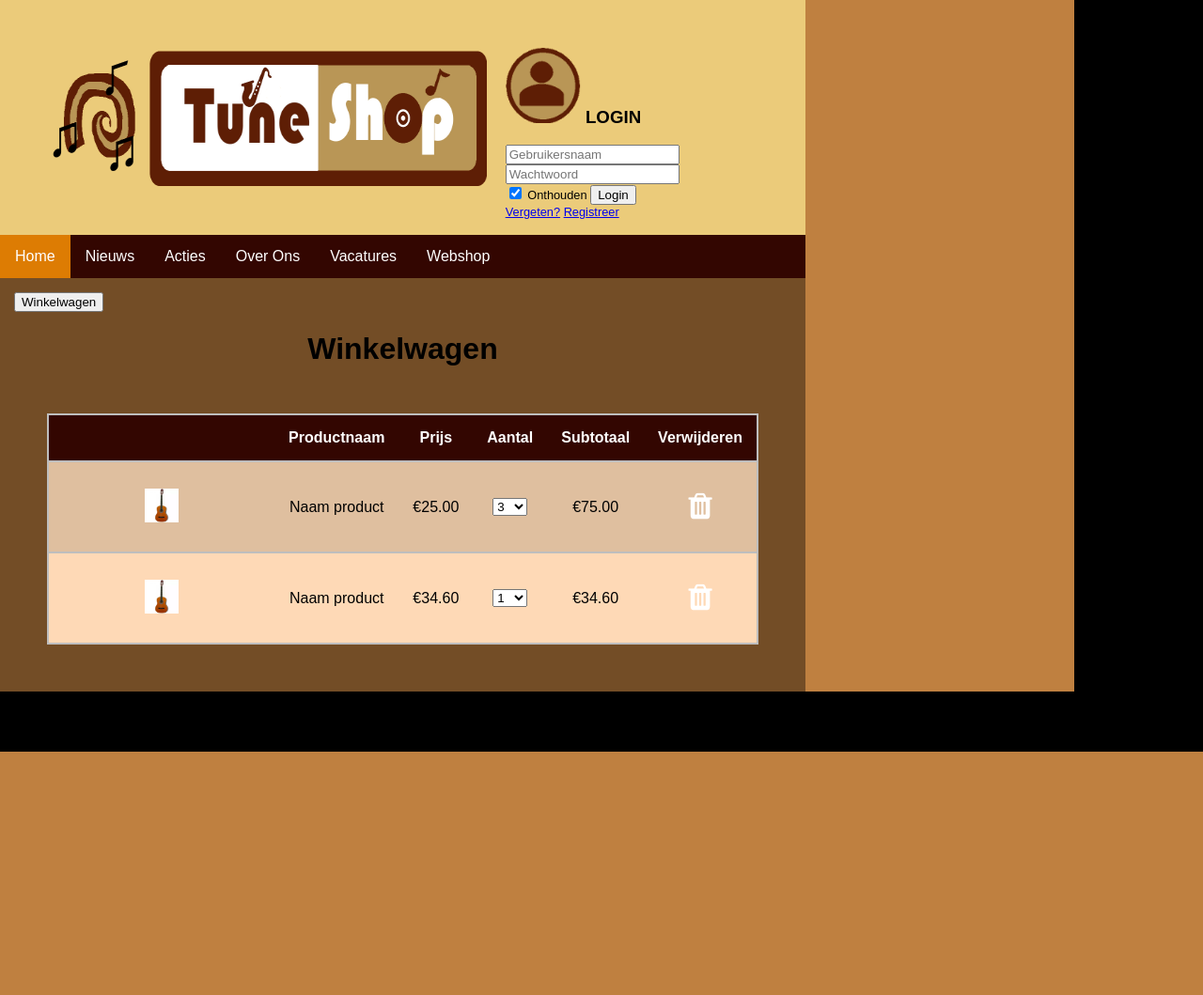
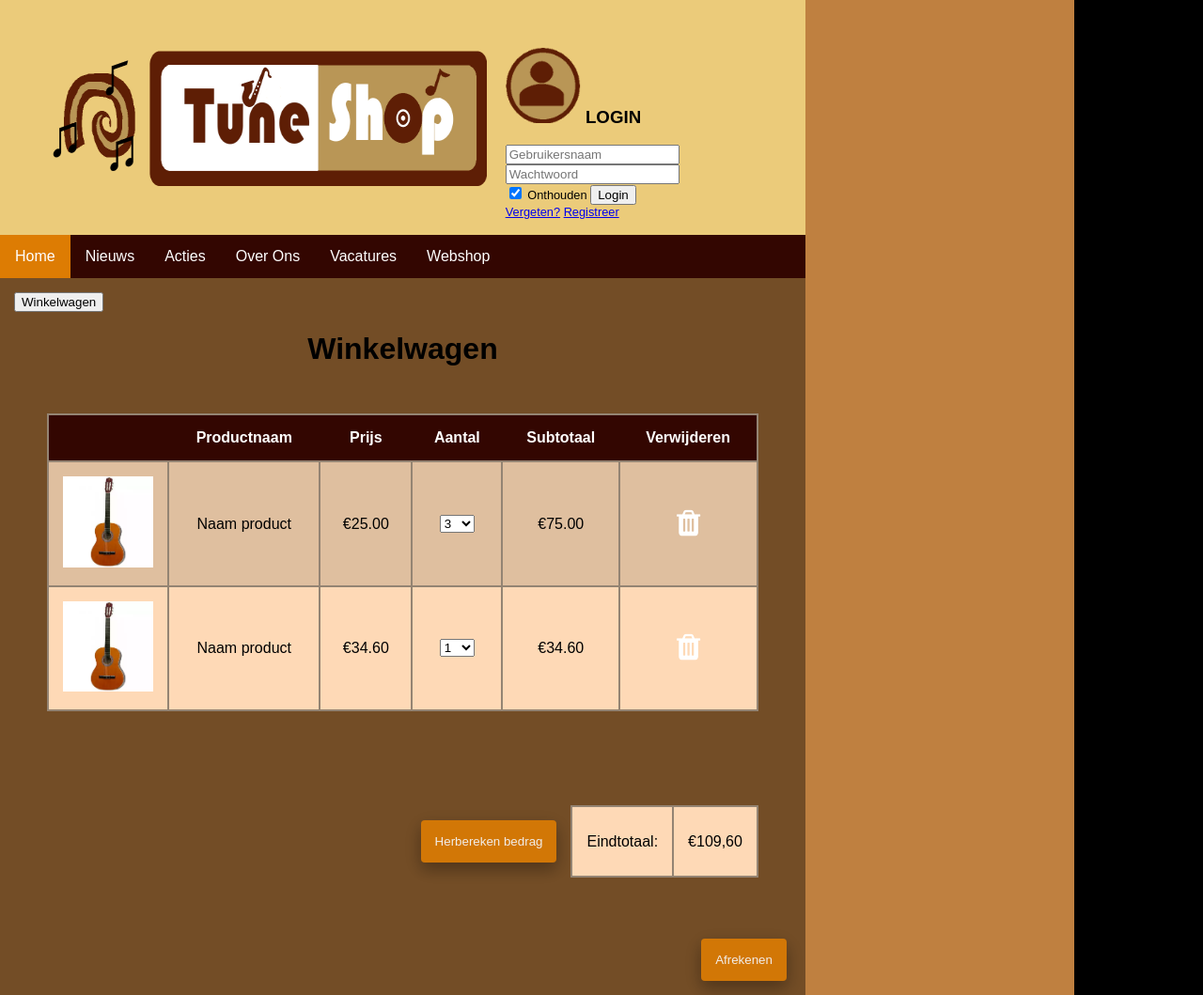
Before and after one commit to LotusterHaar/3A-Webshop, a PHP site: page /shoppingcartpage.html in a window 1280 px wide. Shown: the whole page at 94% size. Before the commit the page ends 800 px from the top, so only its background shows below. Run offline with PHP 8.4, Linux system fonts and the light colour scheme.

Commit message:
eind totaal rij toegevoegd, lijnen aan de kolommen toegevoegd

```diff
--- a/shoppingcartpage.html
+++ b/shoppingcartpage.html
@@ -84,7 +84,7 @@ File: styles shoppingcart CSS
                 </nav>
             </div>
         </header>
-        <main>
+        <main class="flex-columnContainer">
             <div class="tablecontainer">
             <div class="buttonRow">
                 <button class="buttonShopMore onclick="goBack()>Winkelwagen</button>
@@ -105,7 +105,7 @@ File: styles shoppingcart CSS
                     <th>Verwijderen</th>
                 </tr>
                 <tr>
-                    <td> <img src="images/instrumentImage.jpg" alt="Instrument Image" class="productImage"></td>
+                    <td class="pImage"><img src="images/instrumentImage.jpg" alt="Instrument Image" class="productImage"></td>
                     <td>Naam product</td>
                     <td>€25.00</td>
                     <td><form action="/action_page.php">
@@ -150,6 +150,19 @@ File: styles shoppingcart CSS
                 </tr>
             </table>
             </div>
+            <div class="tableRow">
+                <table>
+                    <tr id="endTotalRow">
+                    <td id="firstColumnTotalRow"><button type="button" class="orangeBtn recalculate">Herbereken bedrag</button></td>
+                    <td class="colorColumn">Eindtotaal: </td>
+                    <td class="colorColumn">€109,60</td>
+                    </tr>
+                </table>
+                </table>
+            </div>
+            <div class="payButton">
+                <button type="submit" class="orangeBtn pay">Afrekenen</button>
+            </div>
         </main>
     </div>
     <div class="advertisementwrapper">
--- a/stylesShoppingcart.css
+++ b/stylesShoppingcart.css
@@ -26,8 +26,9 @@ table {
     margin: 50px;
 }
 
-tr {
-    border: 2px solid #BEBEBE;
+tr, td {
+    /*border: 2px solid #BEBEBE;*/
+    border: 2px solid #948473;
 }
 
 table {
@@ -35,7 +36,7 @@ table {
 
 }
 
-th, td {
+th, td{
     padding: 15px;
     text-align: center;
     width: auto;
@@ -49,15 +50,33 @@ th {
 
 table tr:nth-child(even){background-color: #dfbf9f;}
 
-table tr:nth-child(odd){  background-color: #fed9b6;;}
+table tr:nth-child(odd){  background-color: #fed9b6;}
 
 table tr:hover {background-color: #cbae91;}
 
+#endTotalRow{
+    background: none;
+    border: none;
+}
+
+.colorColumn{
+    background: #fed9b6;;
+  /*  border: 2px solid #BEBEBE;*/
+    border: 2px solid #948473;
+}
+
+#firstColumnTotalRow{
+    border: none;
+}
+.pImage {
+    width: 17%;
+    height: 17%;
+}
 .productImage {
     background-color: #e6d6ca;
-    margin: 15px;
-    width: 17%;
-    height: 17%;
+    margin: 10px;
+    width: 100%;
+    height: 25%;
     position: relative;
     align-content: left;
     margin: 0 auto;
@@ -69,7 +88,7 @@ table tr:hover {background-color: #cbae91;}
     background-color: inherit;
     padding: 14px 28px;
     font-size: 2em;
-    cursor: no-drop;
+    cursor: pointer;
     color: white;
 /*    display: inline-block;*/
 }
@@ -77,7 +96,7 @@ table tr:hover {background-color: #cbae91;}
 .deleteBtn:hover {color: #dd7c03;}
 
 .deleteBtn span {
-    cursor: no-drop;
+    cursor: pointer;
     display: inline-block;
     position: relative;
     color:white;
@@ -86,6 +105,50 @@ table tr:hover {background-color: #cbae91;}
 
 .deleteBtn a{
     text-decoration: none;
-    cursor: no-drop;
+    cursor: pointer;
     color: white;
 }
+
+.flex-columnContainer{
+    display: flex;
+    flex-direction:column;
+}
+
+.tableRow{
+    display: flex;
+    flex-direction: row;
+    justify-content: flex-end;
+}
+
+
+
+.orangeBtn{
+    background-color: #dd7c03;
+    color: white;
+    border: none;
+    cursor: pointer;
+    opacity: 0.9;
+    padding: 15px;
+    margin-right: 0;
+    box-shadow: 0 8px 16px 0 rgba(0,0,0,0.2), 0 6px 20px 0 rgba(0,0,0,0.19);
+    border-radius: 4px;
+}
+
+orangeBtn:hover {
+    opacity: 1;
+}
+
+.payButton{
+    display: flex;
+    flex-direction: row;
+    justify-content: flex-end;
+    margin: 15px 20px;
+}
+
+.pay{
+    float: right;
+}
+
+.recalculate{
+    float: right;
+}
```
